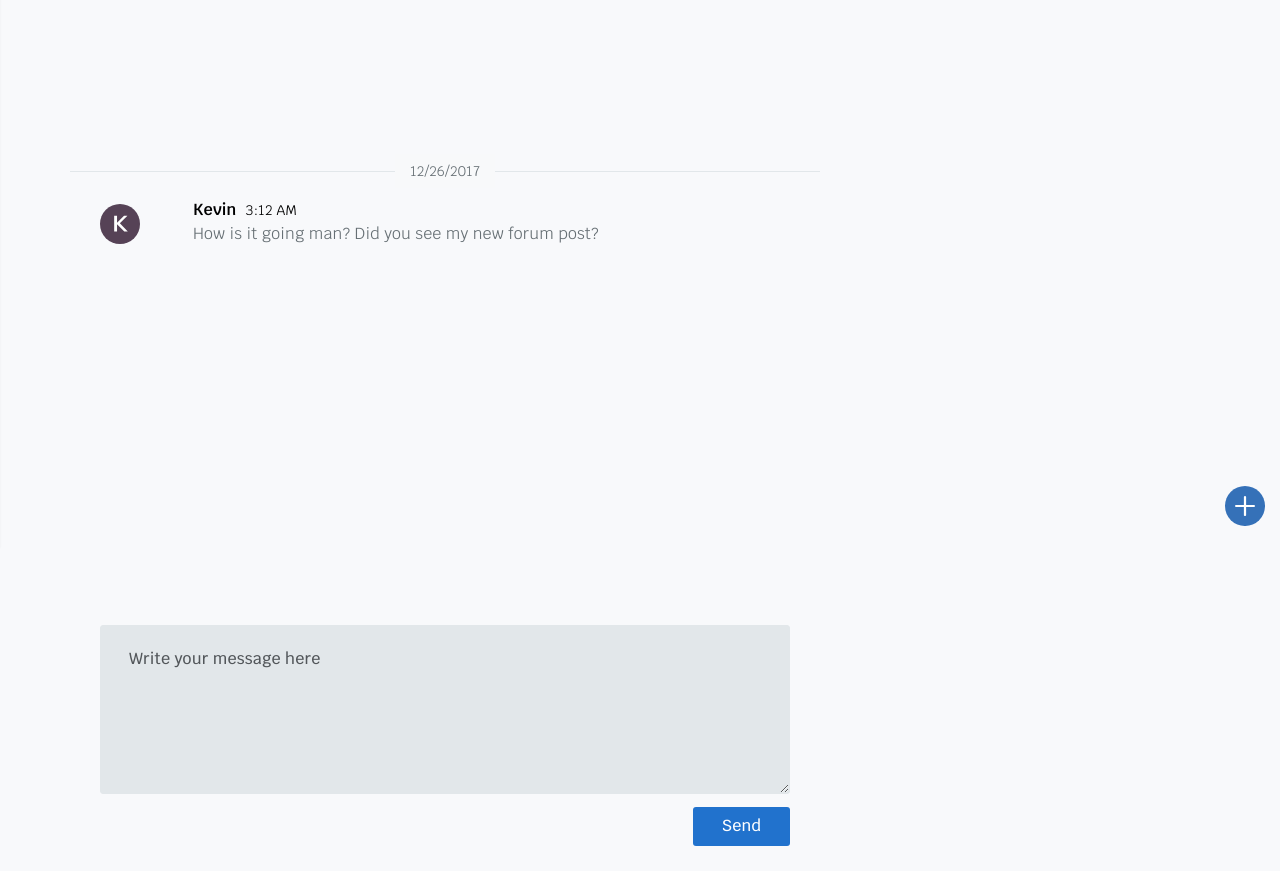
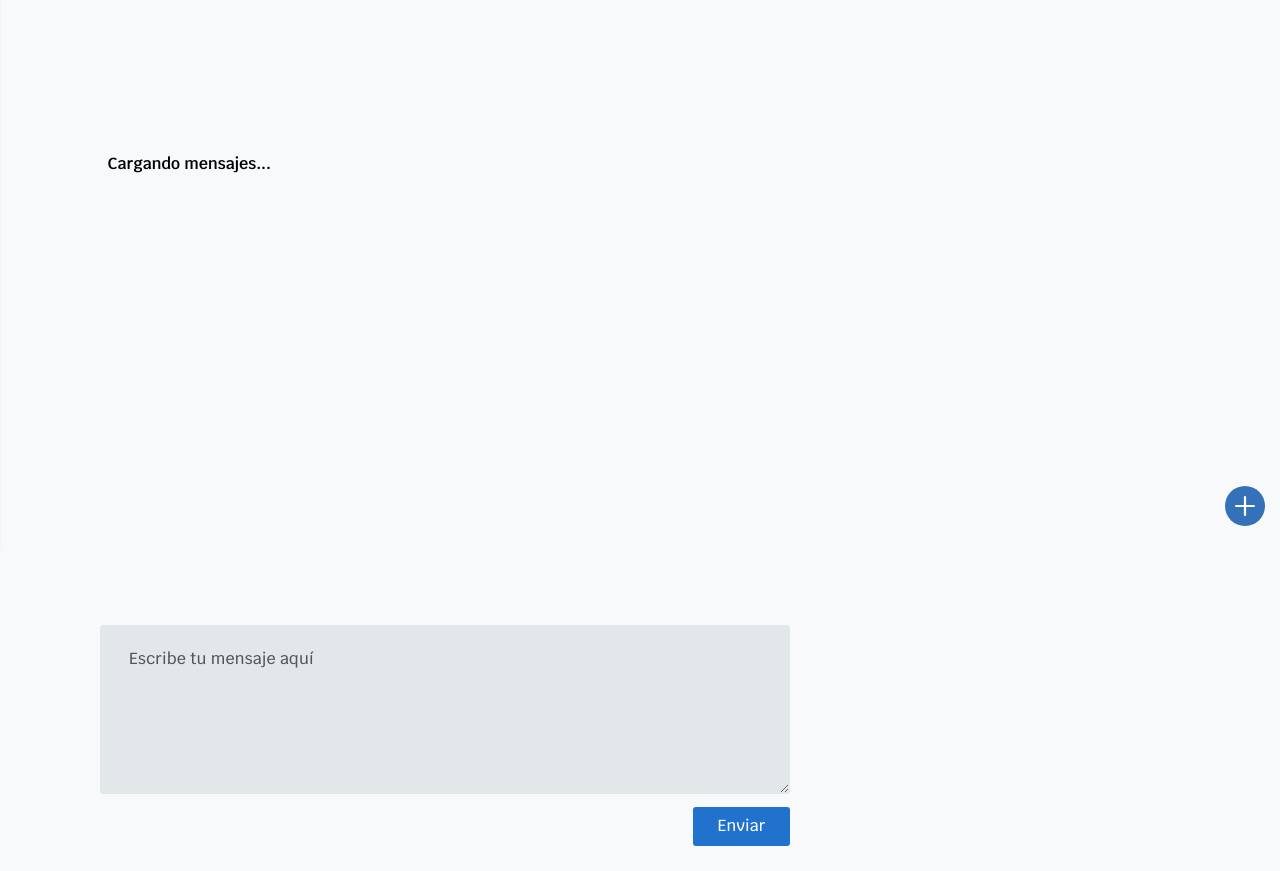
Before and after one commit to angelfrg/Forum, a Yii app: template views/mensaje/chat_usuario.php in a window 1280 px wide. Shown: the part 254-1125 px from the top of the page. Run offline with PHP 8.4 and a stand-in for Yii, Linux system fonts and the light colour scheme; the template is opened without the code that fills it, so the values that code supplies are empty; some libraries are stand-ins or nearby versions.

Commit message:
Chat funcional, ver usuario en línea

```diff
--- a/controllers/UsuarioController.php
+++ b/controllers/UsuarioController.php
@@ -85,7 +85,7 @@ class UsuarioController extends Controller
 			else
 				$emisor=$usuario->nombre_usuario.': ';
 
-			$output .= '<a href='.Url::toRoute(['mensaje/listadochats', 'id'=>$usuario->id_usuario]).' class="tt-item">
+			$output .= '<a href='.Url::toRoute(['mensaje/listadochats', 'id'=>$usuario->id_usuario]).' class="tt-item start_chat">
 					<div class="tt-col-avatar">
 						<svg class="tt-icon">
 							<use xlink:href="#icon-ava-'.strtolower($usuario->nombre_usuario[0]).'"></use>
--- a/views/layouts/main.php
+++ b/views/layouts/main.php
@@ -317,8 +317,8 @@ $this->registerLinkTag(['rel' => 'icon', 'type' => 'image/x-icon', 'href' => 'fa
             update_last_activity();
             get_id_to_check()
             fetch_user();
-            //update_chat_history_data();
-        }, 5000);
+            update_chat_history_data();
+        }, 1000);
 
         function fetch_user()
         {
@@ -361,54 +361,39 @@ $this->registerLinkTag(['rel' => 'icon', 'type' => 'image/x-icon', 'href' => 'fa
             })
         }
 
-        /*function make_chat_dialog_box(id_receptor, nombre_usuario_receptor)
-        {
-            var modal_content = '<div id="user_dialog_'+id_receptor+'" class="user_dialog" title="You have chat with '+nombre_usuario_receptor+'">';
-            modal_content += '<div style="height:400px; border:1px solid #ccc; overflow-y: scroll; margin-bottom:24px; padding:16px;" class="chat_history" data-touserid="'+id_receptor+'" id="chat_history_'+id_receptor+'">';
-            modal_content += '</div>';
-            modal_content += '<div class="form-group">';
-            modal_content += '<textarea name="chat_message_'+id_receptor+'" id="chat_message_'+id_receptor+'" class="form-control"></textarea>';
-            modal_content += '</div><div class="form-group" align="right">';
-            modal_content+= '<button type="button" name="send_chat" id="'+id_receptor+'" class="btn btn-info send_chat">Send</button></div></div>';
-            $('#user_model_details').html(modal_content);
+        /* SIN USO
+        $(document).on('load', '.start_chat', function(){
+            console.log("Inicio Chat");
+
             update_chat_history_data();
-        }
+        });*/
 
-        $(document).on('click', '.start_chat', function(){
-            var id_receptor = $(this).data('touserid');
-            var nombre_usuario_receptor = $(this).data('tousername');
-            make_chat_dialog_box(id_receptor, nombre_usuario_receptor);
-            $("#user_dialog_"+id_receptor).dialog({
-                autoOpen:false,
-                width:400
-            });
-            $('#user_dialog_'+id_receptor).dialog('open');
-        });
-
+        //TO DO
         $(document).on('click', '.send_chat', function(){
-            var id_receptor = $(this).attr('id');
-            var cuerpo_mensaje = $('#chat_message_'+id_receptor).val();
+            var id_usuario = $('.chat_history').data('touserid');
+            var cuerpo_mensaje = $('#chat_message').val();
             $.ajax({
-                url:"insert_chat.php",
-                method:"POST",
-                data:{id_receptor:id_receptor, cuerpo_mensaje:cuerpo_mensaje},
+                url:"<?php echo \Yii::$app->getUrlManager()->createUrl('mensaje/insertarmensaje') ?>",
+                method:"GET",
+                data:{id:id_usuario, cuerpo_mensaje:cuerpo_mensaje},
                 success:function(data)
                 {
-                    $('#chat_message_'+id_receptor).val('');
-                    $('#chat_history_'+id_receptor).html(data);
+                    $('#chat_message').val('');
+                    $('#chat_history').html(data);
+
                 }
             })
         });
 
-
-        function fetch_user_chat_history(id_receptor)
+        function fetch_user_chat_history(id_usuario)
         {
             $.ajax({
-                url:"fetch_user_chat_history.php",
-                method:"POST",
-                data:{id_receptor:id_receptor},
+                url:"<?php echo \Yii::$app->getUrlManager()->createUrl('mensaje/fetchuserchathistory') ?>",
+                method:"GET",
+                data:{id:id_usuario},
                 success:function(data){
-                    $('#chat_history_'+id_receptor).html(data);
+                    $('#chat_history').html(data);
+
                 }
             })
         }
@@ -416,14 +401,10 @@ $this->registerLinkTag(['rel' => 'icon', 'type' => 'image/x-icon', 'href' => 'fa
         function update_chat_history_data()
         {
             $('.chat_history').each(function(){
-                var id_receptor = $(this).data('touserid');
-                fetch_user_chat_history(id_receptor);
+                var id = $(this).data('touserid');
+                fetch_user_chat_history(id);
             });
         }
-
-        $(document).on('click', '.ui-button-icon', function(){
-            $('.user_dialog').dialog('destroy').remove();
-        });*/
     });
 
 </script>
--- a/views/mensaje/chat_usuario.php
+++ b/views/mensaje/chat_usuario.php
@@ -3,6 +3,7 @@
 use yii\helpers\Html;
 use yii\helpers\Url;
 use app\models\Mensaje;
+use yii\widgets\ActiveForm;
 use yii\widgets\Pjax;
 ?>
 <div class="col-md-8">
@@ -28,30 +29,24 @@ use yii\widgets\Pjax;
 			</i>
 		</a>
 	</div>
-	<div class="tt-list-time-topic" style="height:400px; overflow-y: scroll;">
-		<div class="tt-item-title">
-			<span>12/26/2017</span>
-		</div>
-		<div class="tt-item">
-			<div class="tt-col-avatar">
-				<svg class="tt-icon">
-					<use xlink:href="#icon-ava-k"></use>
-				</svg>
-			</div>
-			<div class="tt-col-description">
-				<h4 class="tt-title" style="font-size: 16px; font-weight: bold; color: black">Kevin <span class="time">3:12 AM</span></h4>
-				<p>How is it going man? Did you see my new forum post?</p>
-			</div>
-		</div>
+
+    <?php //Se genera con ajax el listado de chats ?>
+	<div class="tt-list-time-topic prueba" name="prueba" id="chat_history" style="height:400px; overflow-y: scroll;">
+        <div class="tt-col-description">
+            <h4 class="tt-title" style="margin-left: 5%; font-size: 16px; font-weight: bold; color: black">Cargando mensajes... </h4>
+        </div>
+
 	</div>
+
+    <?php //Formulario enviar el mensaje ?>
 	<div class="tt-wrapper-inner">
 		<div class="pt-editor form-default">
 			<div class="form-group">
-				<textarea name="message" class="form-control" rows="5" placeholder="Write your message here"></textarea>
+                <textarea name="chat_message" id="chat_message" class="form-control" rows="5" placeholder="Escribe tu mensaje aquí"></textarea>
 			</div>
 			<div class="pt-row">
 				<div class="col-auto ml-auto">
-					<a href="#" class="btn btn-secondary btn-custom">Send</a>
+                    <button href="#" name="send_chat" class="btn btn-secondary btn-custom send_chat">Enviar</button>
 				</div>
 			</div>
 		</div>
--- a/views/mensaje/chats_inicio.php
+++ b/views/mensaje/chats_inicio.php
@@ -38,8 +38,8 @@ use yii\widgets\Pjax;
         </div>
 
         <?php
+            //$model=new Mensaje();
             if(isset($_GET['id']) && $_GET['id']!=Yii::$app->user->id){
-
                 $usuarioChat=\app\models\Usuario::findOne(['id_usuario'=>$_GET['id']]);
 				echo $this->render('chat_usuario', ['usuarioChat'=>$usuarioChat]);
             }
```
Also changed, not shown: controllers/MensajeController.php (+52 -3 lines).
